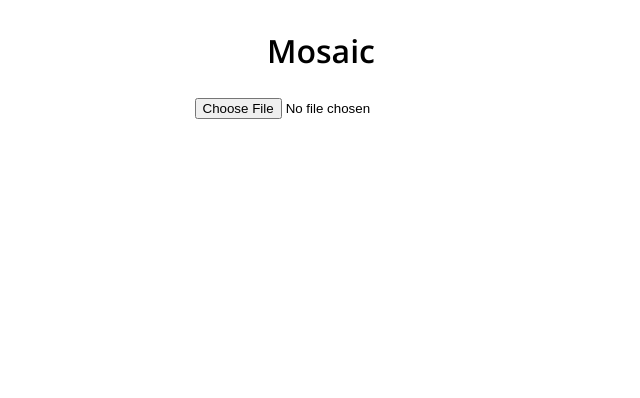
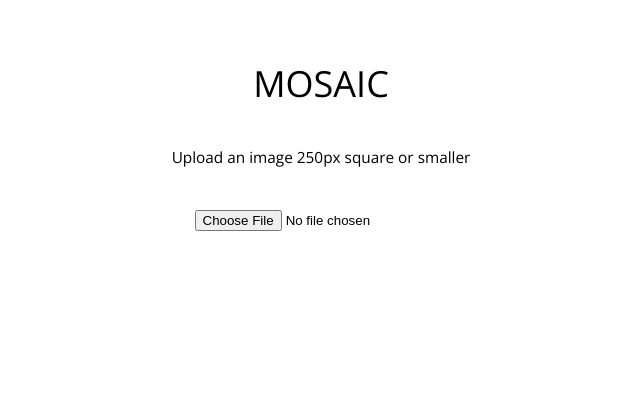
Before and after one commit to catiecook/mosaic2, a plain HTML site: page mosaic.html in a window 1280 px wide. Shown: the whole page, without its empty margins (319-959 px from the left). Drawn offline with nearby package versions, Linux system fonts and the light colour scheme.

Commit message:
added some explination

```diff
--- a/css/style.css
+++ b/css/style.css
@@ -7,15 +7,22 @@ html {
   margin: 0 auto;
   font-family: 'Open Sans', sans-serif;
   font-weight: 300;
-  font-size: 1em;
+  font-size: 1.6em;
 }
 
 h1 {
-  font-weight: bold;
+  font-family: 'Open Sans', sans-serif;
+  font-variant: small-caps;
+  font-weight: 400;
 }
 
 input {
-  padding: .3em;
+  padding: 0 .3em;
+}
+
+.small {
+  font-size: .6em;
+  padding-bottom: 5%;
 }
 
 .upload--container {
--- a/js/client.js
+++ b/js/client.js
@@ -10,7 +10,7 @@
   imageLoad.addEventListener('change', function() {
     var fileSize = imageLoad.files[0].size;
     console.log("filesize", fileSize);
-    if(fileSize > 50000){
+    if(fileSize > 48000){
       console.log("too big");
       alert("the file is too large, choose something 250px square or smaller.");
       document.getElementById('photo--upload').value = "";
@@ -116,9 +116,11 @@
 
     chunkSize = image.width / TILE_WIDTH;
     tileData = getTileData(image);
+
     //split tiles into 16x16 chunks
     chunk = tileData.splice(0, chunkSize)
     //while chunks exist break it into arrays of data
+
     while(chunk.length !== 0) {
       for(var i = 0; i< chunk.length; i++){
         chunk.map(function(data) {
--- a/mosaic.html
+++ b/mosaic.html
@@ -12,7 +12,8 @@
 
     <div class="upload--container">
 
-      <h1>Mosaic</h1>
+      <h1>mosaic</h1>
+      <section class="small"> Upload an image 250px square or smaller </section>
       <section class="upload">
         <input
           type="file"
```
